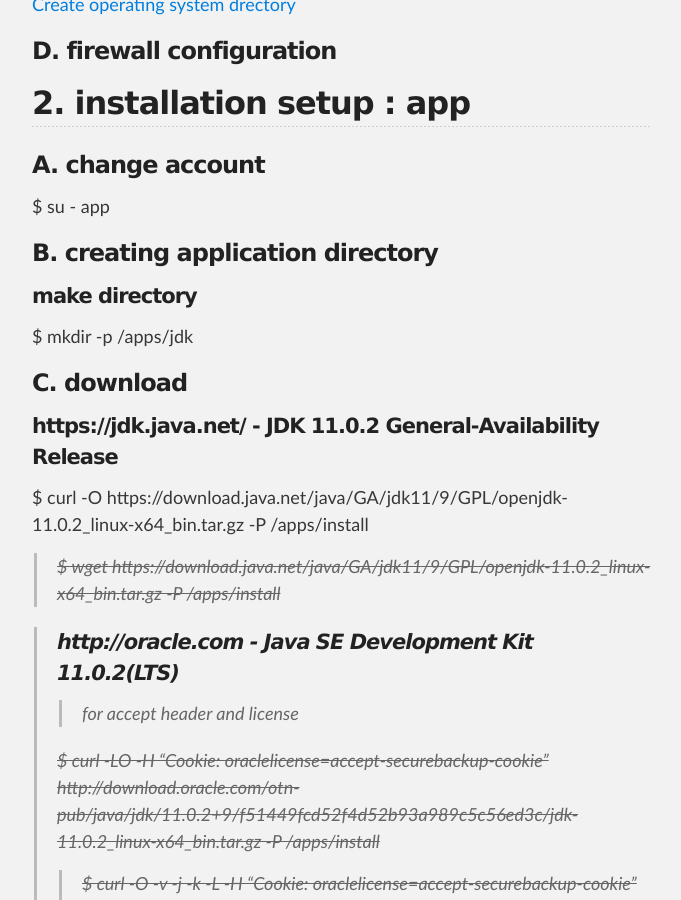
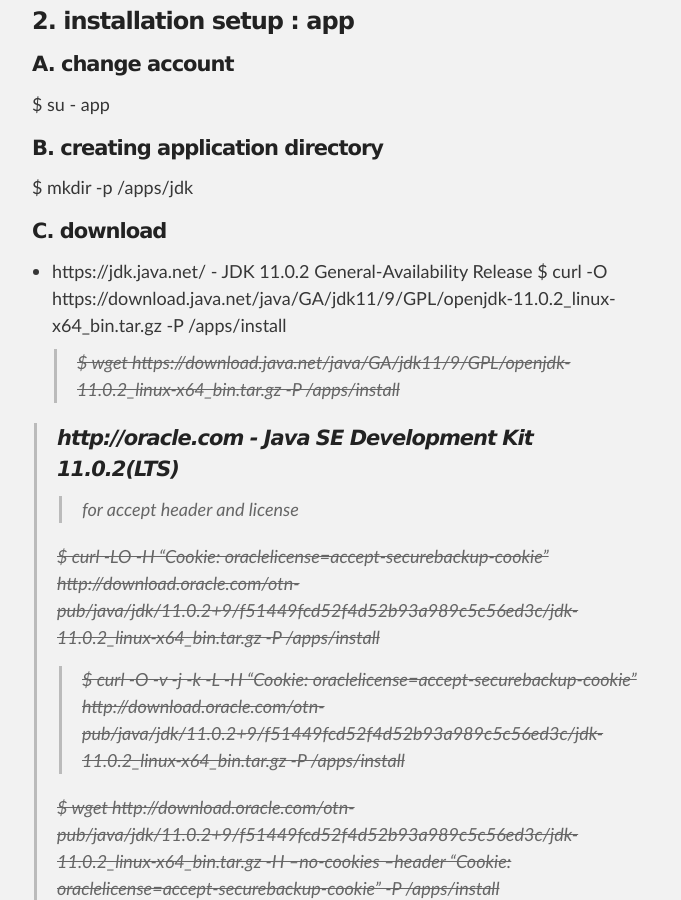
Before and after one commit to unlimited9/unlimited9.github.com, a Jekyll site: the page built from reference.notes/AA/JDK/install.n.setup.md, in a window 1280 px wide and 900 px high, scrolled down 755 px. Shown: the whole window, without its empty margins (298-979 px from the left). Built offline with Jekyll 4.4.1, drawn with Linux system fonts in a browser that asks for light colours; our own code applies the rules of GitHub Pages for plain Markdown files.

Commit message:
Update install.n.setup.md

```diff
--- a/reference.notes/AA/JDK/install.n.setup.md
+++ b/reference.notes/AA/JDK/install.n.setup.md
@@ -5,34 +5,29 @@ Installation/Setup/Configuration Java Development Kit
 
 [Script install and setup Java](install.n.setup.script.md)
 
-## 1. Pre-installation setup
+### 1. Pre-installation setup
 
-### A. creating required operating system group and user
-
+#### A. creating required operating system group and user
 [Create operating system group and user](/reference.notes/TA/system/create.account.n.group.md)
 
-### B. install dependency packages
+#### B. install dependency packages
 
-### C. creating base directory
-
+#### C. creating base directory
 [Create operating system drectory](/reference.notes/TA/system/create.directory.md)
 
-### D. firewall configuration
+#### D. firewall configuration
 
-## 2. installation setup : app
+### 2. installation setup : app
 
-### A. change account
-
+#### A. change account
 $ su - app
 
-### B. creating application directory
-
-#### make directory
+#### B. creating application directory
 $ mkdir -p /apps/jdk
 
-### C. download
+#### C. download
 
-#### https://jdk.java.net/ - JDK 11.0.2 General-Availability Release
+* https://jdk.java.net/ - JDK 11.0.2 General-Availability Release
 $ curl -O https://download.java.net/java/GA/jdk11/9/GPL/openjdk-11.0.2_linux-x64_bin.tar.gz -P /apps/install
 >~~$ wget https://download.java.net/java/GA/jdk11/9/GPL/openjdk-11.0.2_linux-x64_bin.tar.gz -P /apps/install~~
 
```
